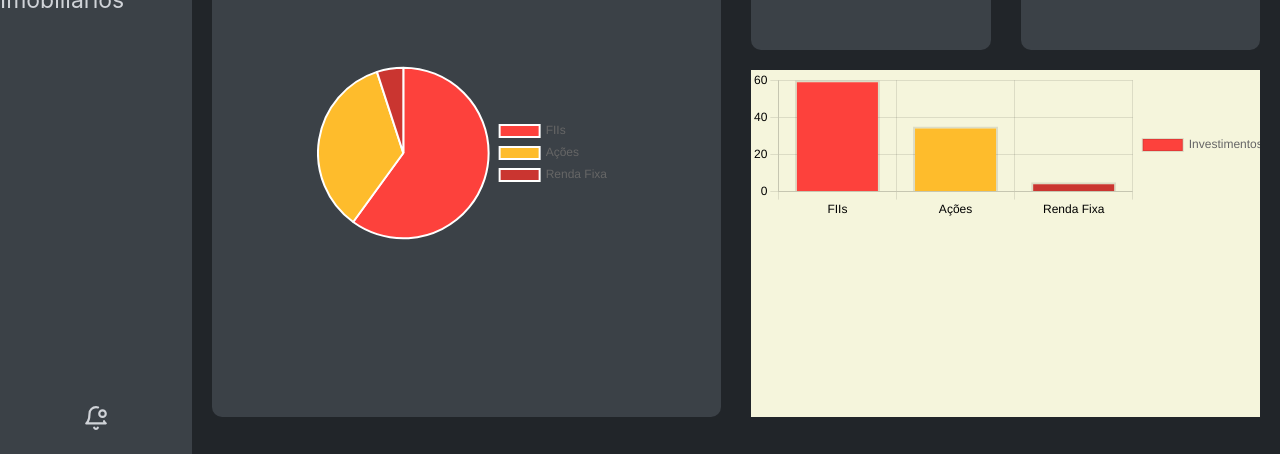
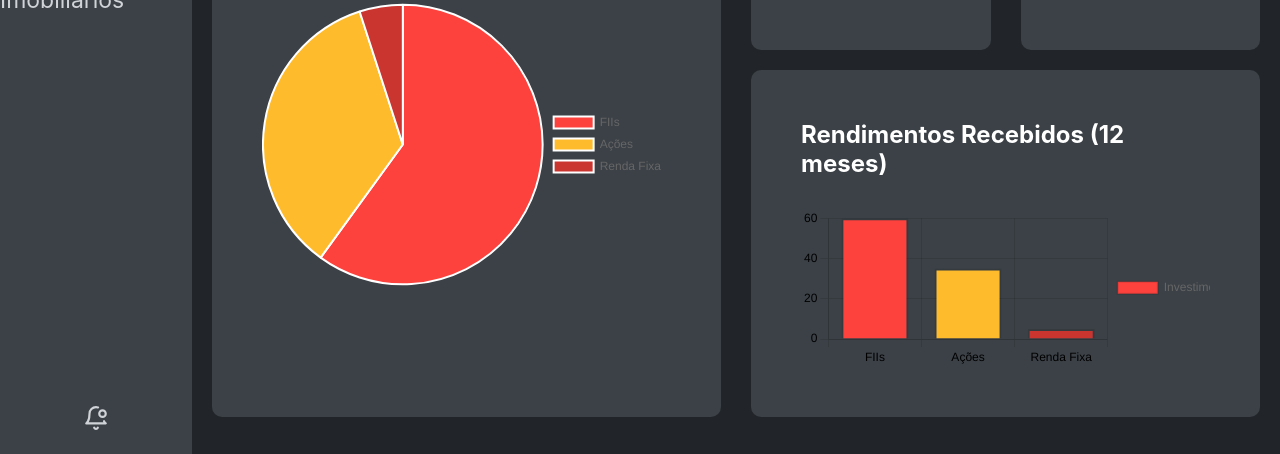
Before and after one commit to 1Edum/Dashboard, a React (Vite) app: page / in a window 1280 px wide. Shown: the part 343-797 px from the top of the page. Built offline with nearby package versions, Linux system fonts and the light colour scheme.

Commit message:
feat: add title on the graphic and add styles in graphics

```diff
--- a/src/pages/home/Home.jsx
+++ b/src/pages/home/Home.jsx
@@ -46,6 +46,7 @@ const Home = () => {
       </section>
       <section className="chards">
         <div className="Dividendo">
+          <h1>Rendimentos Recebidos (12 meses) </h1>
           <BarChart chartData={chartDataBar} />
         </div>
         <div className="Carteira">
--- a/src/pages/home/home.scss
+++ b/src/pages/home/home.scss
@@ -114,7 +114,21 @@
 
         .Dividendo{
             grid-area: Dividendo;
-            background-color: beige;
+            padding: 50px;
+            gap: 30px;
+            background-color: $bg-light-gray;
+            width: 100%;
+            border-radius: 10px;
+            display: flex;
+            flex-direction: column;
+            align-items: center;
+            justify-content: center;
+            color: $text-color-white;
+
+            div{
+                height: 100%;
+                width: 100%;
+            }
         }
 
 
@@ -130,6 +144,11 @@
             align-items: center;
             justify-content: center;
             color: $text-color-white;
+
+            div{
+                height: 100%;
+                width: 100%;
+            }
         }
     }
 }
```
